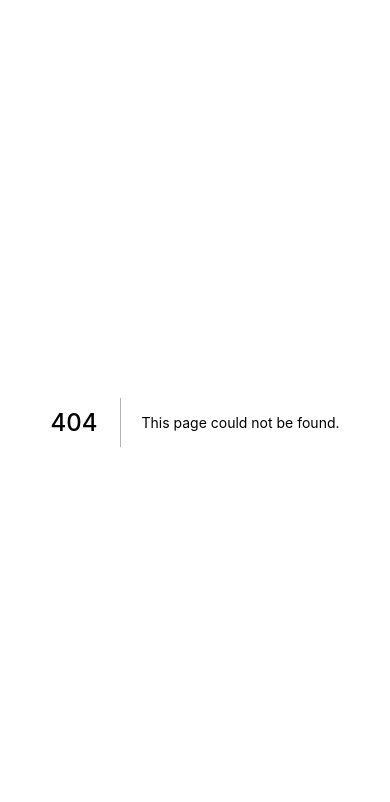
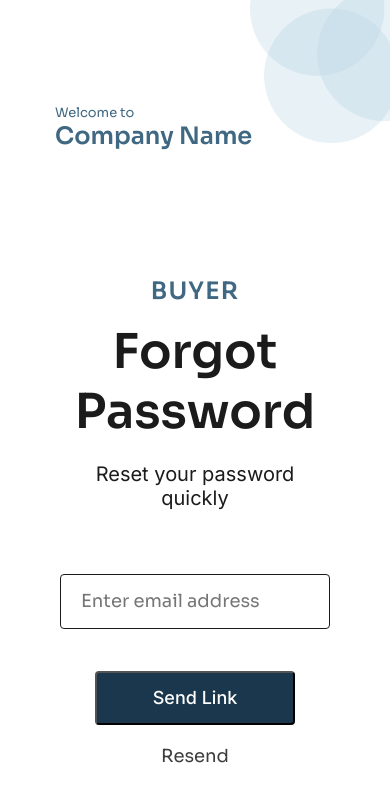
Before and after one commit to codekaran/autobizz-frontend, a Next.js app: page /forgot-password in a window 390 px wide. Before the commit this address had no page. Shown: the top 802 px of the page. Built offline with nearby package versions, Linux system fonts and the light colour scheme.

Commit message:
Forgot password flow

```diff
--- a/components/layouts/auth/AuthLayout.jsx
+++ b/components/layouts/auth/AuthLayout.jsx
@@ -13,6 +13,10 @@ const AuthLayout = ({ children }) => {
         </div>
       </div>
       <div className={styles.container}>
+        <div className={styles.box}>
+          <h3>Welcome to</h3>
+          <h1>Company Name</h1>
+        </div>
         <div className={styles.top}>
           <Image src={design} alt="Design" />
         </div>
--- a/components/layouts/auth/AuthLayout.module.scss
+++ b/components/layouts/auth/AuthLayout.module.scss
@@ -47,6 +47,10 @@
     }
     .container:nth-child(2) {
         position: relative;
+
+        .box {
+            display: none;
+        }
         .top {
             position: absolute !important;
             top: 0px;
@@ -64,83 +68,54 @@
             z-index: -1;
             transform: rotate(180deg);
         }
-        // h3 {
-        //     font-family: Sora;
-        //     font-style: normal;
-        //     font-weight: 600;
-        //     font-size: 24px;
-        //     line-height: 30px;
-        //     letter-spacing: 0.05em;
-        //     text-transform: uppercase;
-        //     color: #406882;
-        //     margin: 0px;
-        // }
-        // h1 {
-        //     font-family: Sora;
-        //     font-style: normal;
-        //     font-weight: 600;
-        //     font-size: 48px;
-        //     line-height: 60px;
-        //     color: #1b1b1b;
-        //     margin: 16px auto 20px;
-        // }
-        // p {
-        //     font-family: Inter;
-        //     font-style: normal;
-        //     font-weight: normal;
-        //     font-size: 18px;
-        //     line-height: 22px;
-        //     color: #1b1b1b;
-        //     margin: 20px auto;
-        // }
-        // form {
-        //     padding: 24px 15%;
-        // }
-        // .form_group {
-        //     margin: 0;
-        // }
-        // .small_text {
-        //     font-family: Inter;
-        //     font-style: normal;
-        //     font-weight: normal;
-        //     font-size: 12px;
-        //     line-height: 15px;
-        //     text-align: left;
-        //     margin: 6px auto 24px;
-        // }
-        // button {
-        //     width: 200px;
-        //     height: 54px;
-        //     background: #1a374d;
-        //     border-radius: 4px;
-        //     margin: 16px auto 0;
-        //     font-family: Inter;
-        //     font-style: normal;
-        //     font-weight: 500;
-        //     font-size: 18px;
-        //     line-height: 22px;
-        //     color: #ffffff;
-        // }
-        // input {
-        //     width: 100%;
-        //     height: 56px;
-        //     border: 1px solid #1b1b1b;
-        //     border-radius: 4px;
-        //     padding: 16px 20px 16px 60px;
-        //     font-family: Sora;
-        //     font-style: normal;
-        //     font-weight: normal;
-        //     font-size: 18px;
-        //     line-height: 23px;
-        //     color: black;
-        //     background-repeat: no-repeat;
-        //     background-position: 20px calc(50%);
-        //     &[type="email"] {
-        //         background-image: url("../../../public/user.png");
-        //     }
-        //     &[type="password"] {
-        //         background-image: url("../../../public/password.png");
-        //     }
-        // }
     }
 }
+
+@media (max-width: 700px) {
+    .auth_layout {
+        grid-template-columns: 1fr;
+
+        .container:first-child {
+            display: none;
+        }
+        .container:nth-child(2) {
+            width: 100%;
+
+            .box {
+                display: block;
+                margin: 0px;
+                position: relative;
+                width: 80%;
+                top: 28px;
+                left: 16px;
+
+                h3 {
+                    font-family: Sora;
+                    font-style: normal;
+                    font-weight: normal;
+                    font-size: 13px;
+                    line-height: 16px;
+                    color: #406882;
+                }
+
+                h1 {
+                    font-family: Sora;
+                    font-style: normal;
+                    font-weight: 600;
+                    font-size: 24px;
+                    line-height: 30px;
+                    color: #406882;
+                }
+            }
+
+            .top {
+                aspect-ratio: 1;
+                height: 140px;
+            }
+
+            .bottom {
+                display: none;
+            }
+        }
+    }
+}
--- /dev/null
+++ b/components/pages/login/ForgotPassword.jsx
@@ -0,0 +1,68 @@
+import { useEffect, useState } from "react";
+import styles from "./ForgotPassword.module.scss";
+
+const ForgotPassword = () => {
+  const [values, setValues] = useState({
+    email: "",
+    error: false,
+    time: 30,
+    resendState: false,
+  });
+
+  const { email, error, time, resendState } = values;
+
+  const changeValue = (event) => {
+    setValues({ ...values, email: event.target.value });
+  };
+
+  const handleSubmit = () => {
+    // Send data to the api or whatever from here
+    // Then call the countDown method.
+    countDown();
+  };
+
+  useEffect(() => {
+    countDown();
+    console.log(values);
+  }, [time]);
+
+  //TODO: Still needs to work on this..
+  const countDown = () => {
+    let newTime;
+    if (time == 0) {
+      return setValues({ ...values, resendState: true });
+    } else {
+      setInterval(1, 1000);
+      newTime = time - 1;
+    }
+    return setValues({ ...values, time: newTime });
+  };
+
+  return (
+    <div className={styles.forgotPassword}>
+      <h3>Buyer</h3>
+      <h1>Forgot Password</h1>
+      <p>Reset your password quickly</p>
+      <form>
+        <input
+          type="email"
+          placeholder="Enter email address"
+          value={email}
+          onChange={changeValue}
+          required
+        />
+        {error && (
+          <p className={styles.smallText}>Enter a valid email ID !!!</p>
+        )}
+        <button type="submit">Send Link</button>
+        {resendState ? (
+          <p className={styles.normalText}>Resend</p>
+        ) : (
+          <p className={styles.normalText}>Link will be send in {time} sec</p>
+        )}
+      </form>
+    </div>
+  );
+};
+
+export default ForgotPassword;
--- /dev/null
+++ b/components/pages/login/ForgotPassword.module.scss
@@ -0,0 +1,94 @@
+.forgotPassword {
+    text-align: center;
+    padding: 0px 60px;
+
+    h3 {
+        font-family: Sora;
+        font-style: normal;
+        font-weight: 600;
+        font-size: 24px;
+        line-height: 30px;
+        letter-spacing: 0.05em;
+        text-transform: uppercase;
+        color: #406882;
+        margin-bottom: 16px;
+    }
+
+    h1 {
+        font-family: Sora;
+        font-style: normal;
+        font-weight: 600;
+        font-size: 48px;
+        line-height: 60px;
+        color: #1b1b1b;
+        margin-bottom: 20px;
+    }
+
+    p {
+        font-family: Inter;
+        font-style: normal;
+        font-weight: normal;
+        font-size: 20px;
+        line-height: 24px;
+        color: #1b1b1b;
+        margin-bottom: 64px;
+    }
+
+    form {
+        width: 100%;
+
+        input {
+            width: 100%;
+            height: 55px;
+            background: #ffffff;
+            border: 1px solid #1b1b1b;
+            border-radius: 4px;
+            padding: 16px 20px;
+            margin-bottom: 6px;
+
+            // Text
+            font-family: Sora;
+            font-style: normal;
+            font-weight: normal;
+            font-size: 18px;
+            line-height: 23px;
+            color: #1b1b1b;
+        }
+
+        .smallText {
+            font-family: Inter;
+            font-style: normal;
+            font-weight: normal;
+            font-size: 12px;
+            line-height: 15px;
+            color: #eb3131;
+            margin: 0px;
+        }
+
+        button {
+            width: 200px;
+            height: 54px;
+            background: #1a374d;
+            border-radius: 4px;
+            margin-top: 36px;
+
+            // Text
+            font-family: Inter;
+            font-style: normal;
+            font-weight: 500;
+            font-size: 18px;
+            line-height: 22px;
+            color: #ffffff;
+        }
+
+        .normalText {
+            font-family: Sora;
+            font-style: normal;
+            font-weight: normal;
+            font-size: 18px;
+            line-height: 23px;
+            color: #3d3d3d;
+            margin: 20px 0px 0px;
+        }
+    }
+}
--- /dev/null
+++ b/pages/forgot-password/index.js
@@ -0,0 +1,12 @@
+import AuthLayout from "../../components/layouts/auth/AuthLayout";
+import ForgotPassword from "../../components/pages/login/ForgotPassword";
+
+const index = () => {
+  return (
+    <AuthLayout>
+      <ForgotPassword />
+    </AuthLayout>
+  );
+};
+
+export default index;
```
Also changed, not shown: components/pages/login/Login.module.scss (+26 -1 lines), components/pages/login/LoginPage.jsx (+8 -1 lines), components/pages/login/LoginPage.module.scss (+11 -1 lines), components/pages/register/SellerType.jsx (+4 -3 lines).
